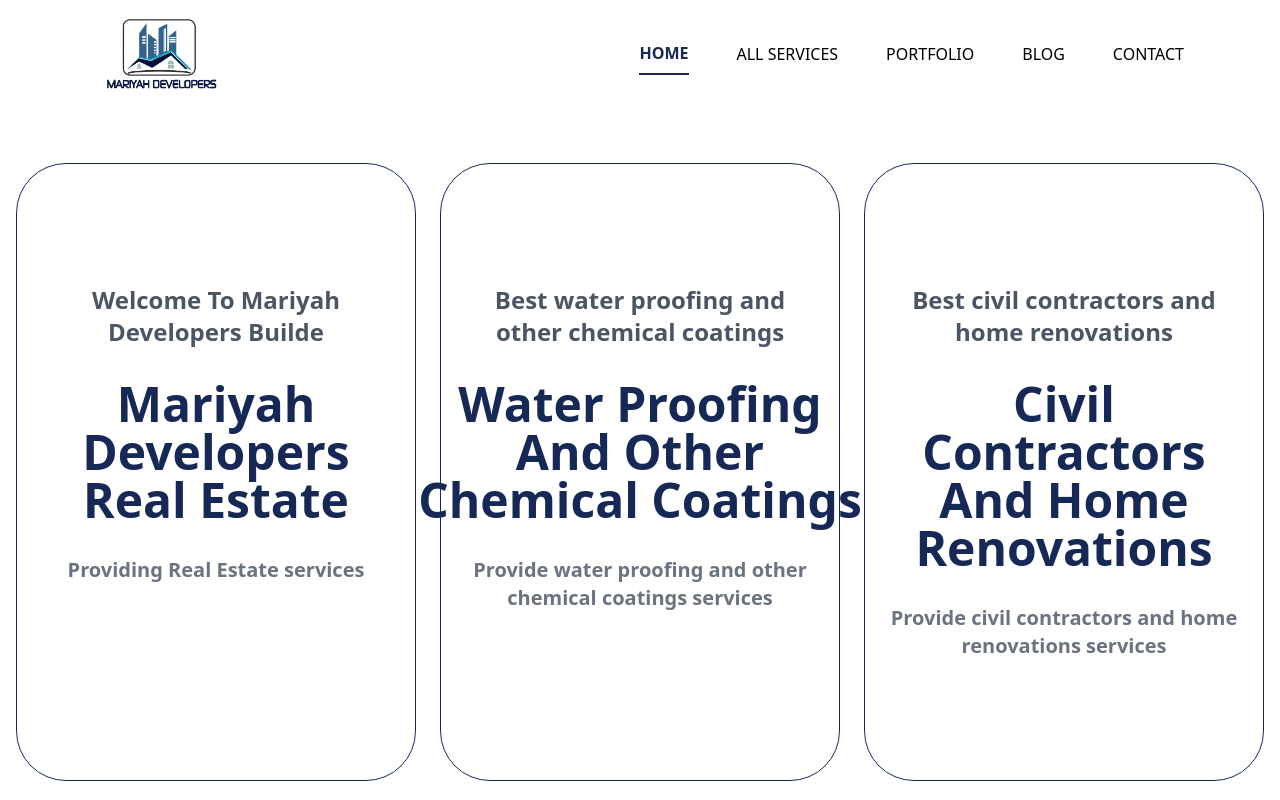
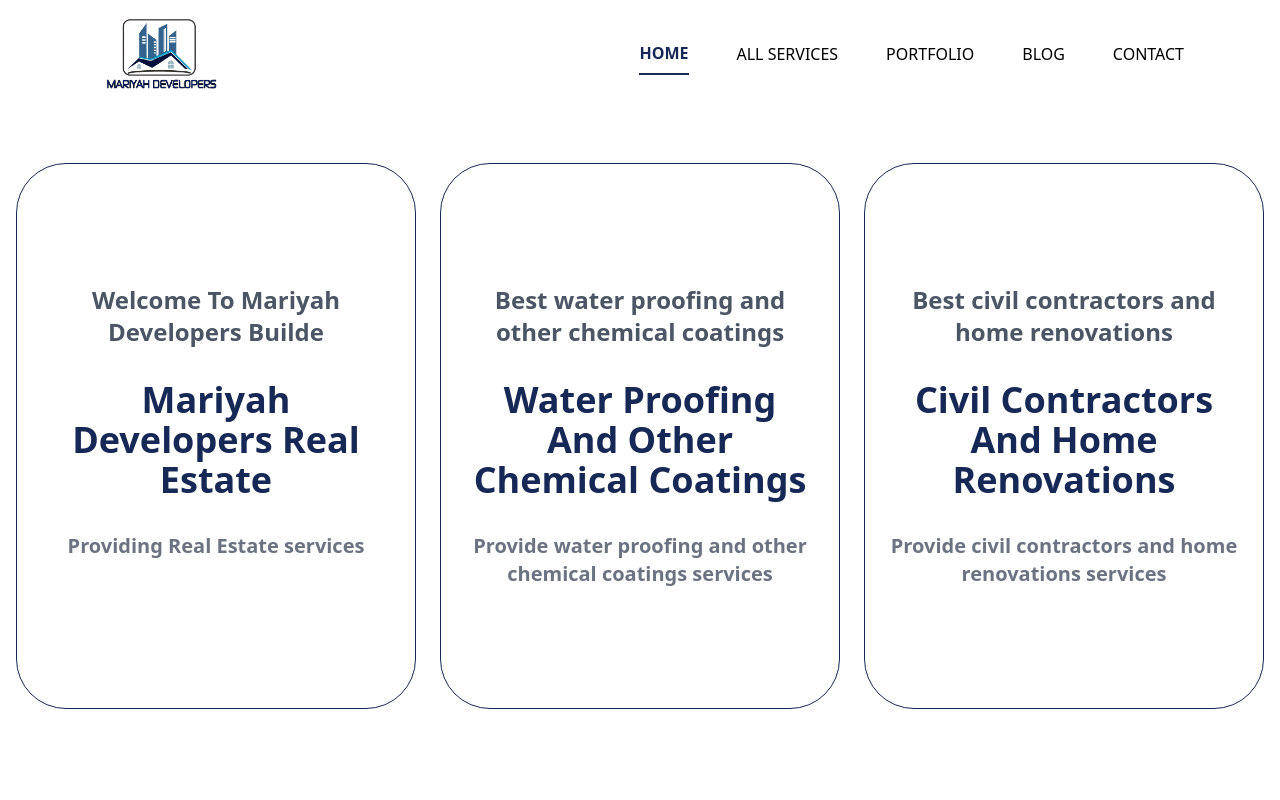
Before and after one commit to s-m-saqlain/construction, a Nuxt app: page / in a window 1280 px wide. Shown: the top 800 px of the page. Built offline with nearby package versions, Linux system fonts and the light colour scheme.

Commit message:
first page

```diff
--- a/components/Home/Box.vue
+++ b/components/Home/Box.vue
@@ -13,11 +13,13 @@
           {{ feature.sub }}
         </h3>
         <h3
-          class="text-[#162855] group-hover:text-white sm:text-5xl text-4xl lg:py-8 py-4 sm:font-extrabold font-bold"
+          class="text-[#162855] group-hover:text-white xl:text-4xl 2xl:text-5xl lg:text-4xl sm:text-5xl text-4xl lg:py-8 py-4 sm:font-extrabold font-bold"
         >
           {{ feature.title }}
         </h3>
-        <h3 class="text-gray-500 sm:text-xl group-hover:text-gray-400 pb-24 sm:font-bold">
+        <h3
+          class="text-gray-500 sm:text-xl group-hover:text-gray-400 pb-24 sm:font-bold"
+        >
           {{ feature.des }}
         </h3>
 
```
